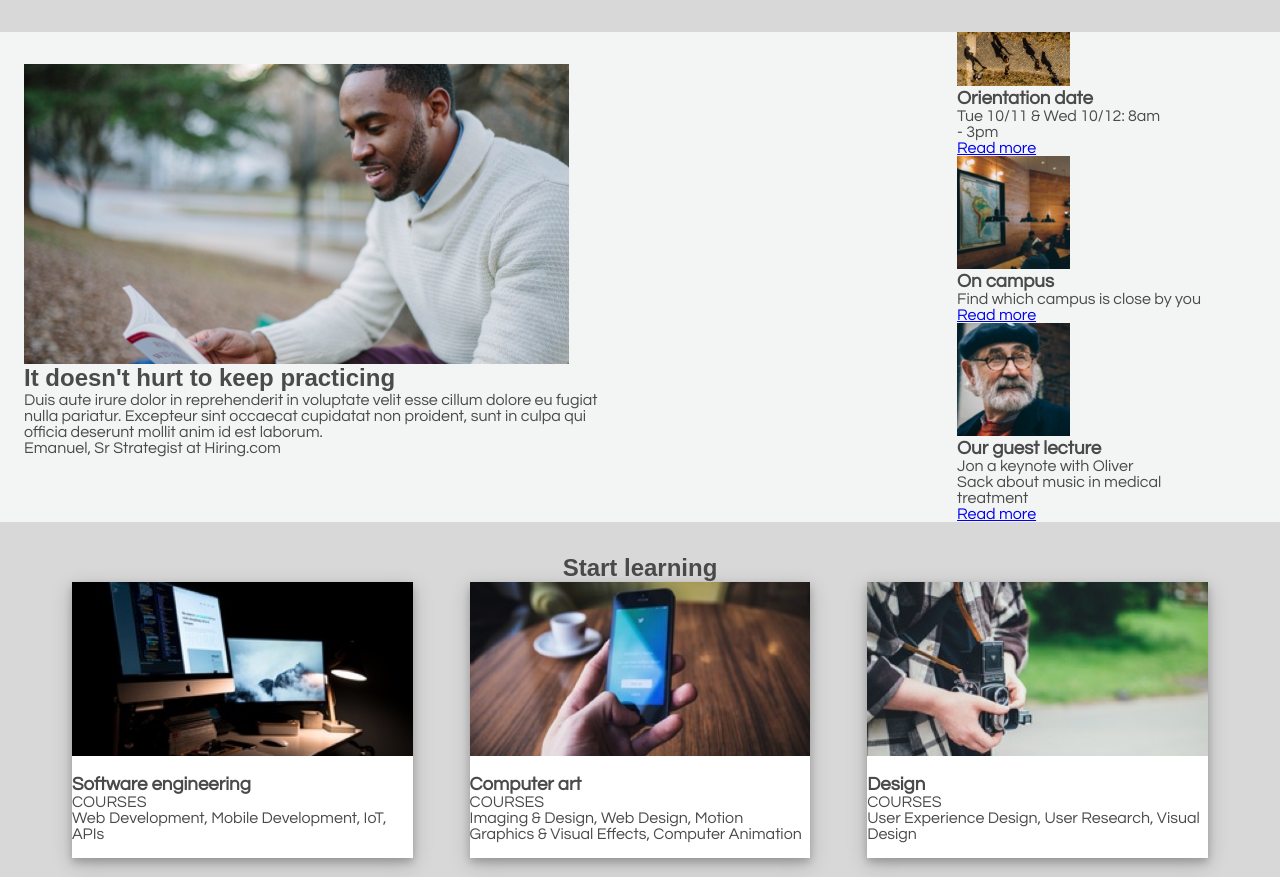
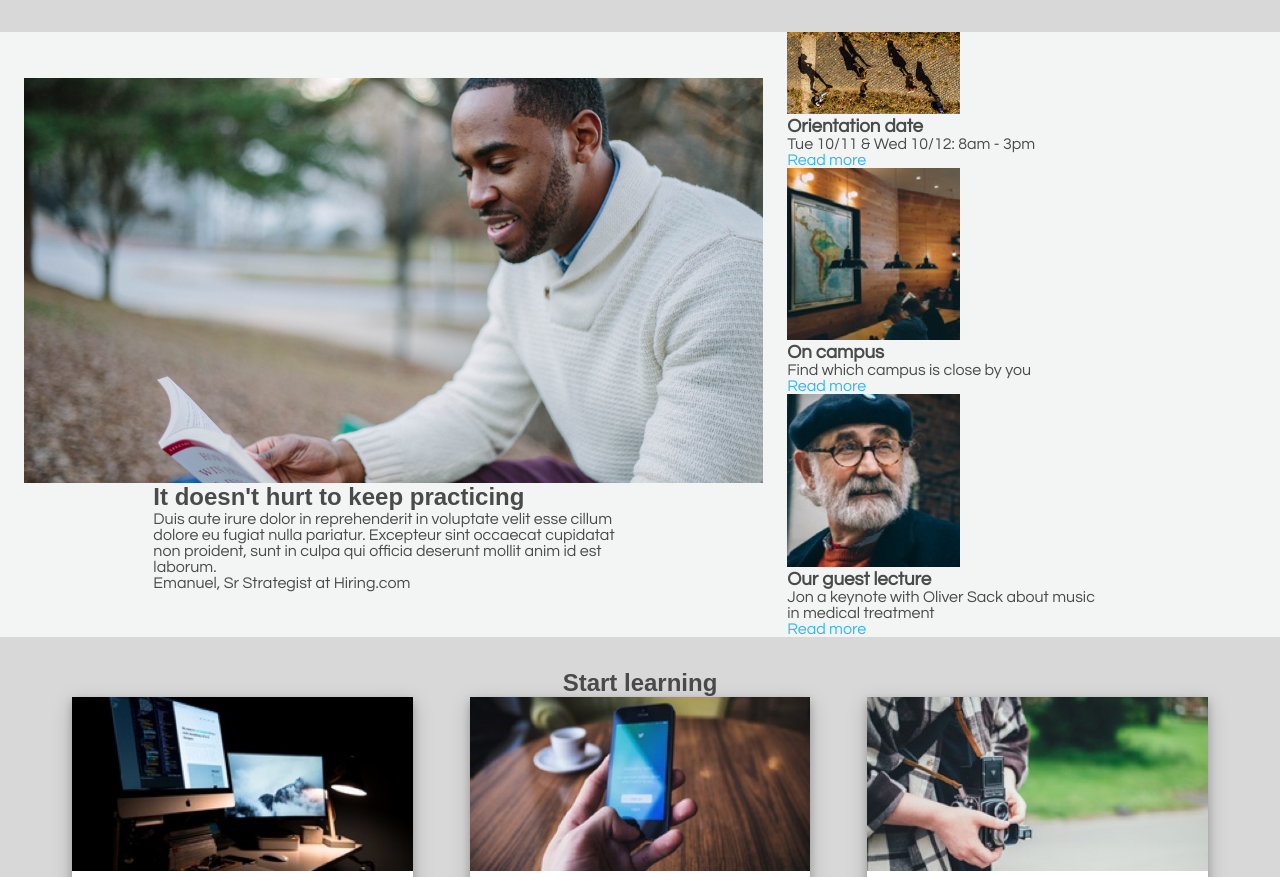
Before and after one commit to marcushuels/colmar_academy_project, a plain HTML site: page index.html in a window 1280 px wide. Shown: the part 635-1512 px from the top of the page. Drawn offline with Linux system fonts and the light colour scheme.

Commit message:
Update working files

```diff
--- a/resources/css/style.css
+++ b/resources/css/style.css
@@ -137,13 +137,14 @@ button {
     margin: 2rem 1.5rem;
     display: flex;
     flex-direction: column;
-    /* width: 60%; */
-    align-items: start;
+    justify-content: center;
+    width: 60%;
+    align-items: center;
 }
 
 .left img,
 video {
-    width: 60%;
+    width: 100%;
 }
 
 .right {
@@ -175,6 +176,11 @@ video {
     width: 100%;
 }
 
+.read-more {
+    color: #37B6EE;
+    text-decoration: none;
+}
+
 /* Courses section */
 
 #courses {
@@ -197,6 +203,7 @@ video {
 
 .course img {
     width: 100%;
+    height: auto;
 }
 
 .course .desc {
```
